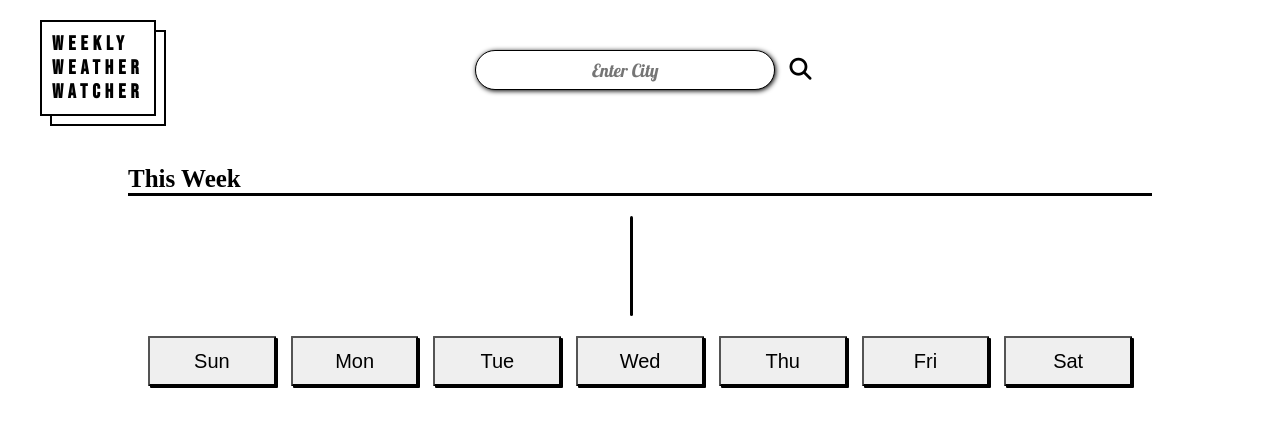
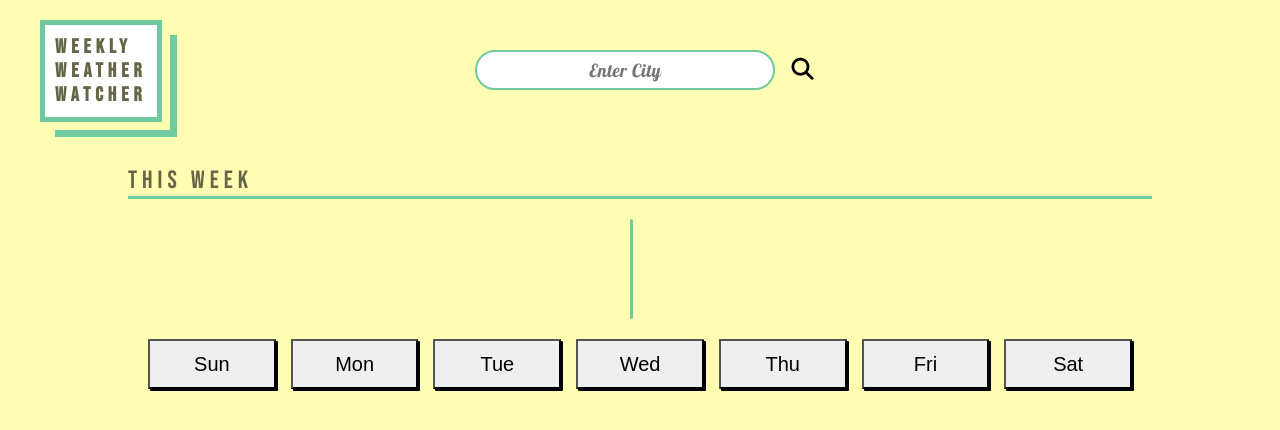
Before and after one commit to karldreta/WeatherApp-OdinProject, a website built with webpack: page src/template.html in a window 1280 px wide. Built offline with nearby package versions, Linux system fonts and the light colour scheme.

Commit message:
Style head, main, week details

```diff
--- a/src/styles.css
+++ b/src/styles.css
@@ -32,6 +32,7 @@ body {
   display: flex;
   flex-direction: column;
   align-items: center;
+  background-color: var(--bg-color);
 }
 header#header {
   position: relative;
@@ -47,11 +48,12 @@ header#header {
 }
 
 #header > .titleContainer {
-  border: 2px solid #000;
+  border: 5px solid var(--primary-color);
   box-shadow:
-    10px 10px 0 -2px #fff,
-    10px 10px #000;
+    10px 10px 0 -2px var(--bg-color),
+    15px 15px var(--primary-color);
   background-color: #fff;
+  color: var(--text-color);
   width: fit-content;
   height: auto;
   display: flex;
@@ -79,12 +81,17 @@ form > #inputLocation {
   text-align: center;
   font-size: 18px;
   outline: none;
-  border: 1px solid black;
-  box-shadow: 1px 1px 5px black;
+  border: 2px solid var(--primary-color);
   border-radius: 20px;
   font-family: "Lobster", sans-serif;
   font-weight: 400;
   font-style: normal;
+  letter-spacing: 0.5px;
+}
+
+form > #inputLocation:hover,
+form > #inputLocation:focus {
+  box-shadow: 10px 10px #000;
 }
 
 form #searchLocation {
@@ -95,7 +102,7 @@ form #searchLocation {
   cursor: pointer;
   outline: none;
   font-size: 22px;
-  transform: translateX(30%);
+  transform: translateX(40%);
 }
 
 main {
@@ -110,7 +117,7 @@ main {
 }
 
 main > #weatherInfoContainer {
-  border-top: 3px solid black;
+  border-top: 3px solid var(--primary-color);
   width: 80vw;
   display: flex;
   flex-direction: column;
@@ -121,6 +128,11 @@ main > #weatherInfoContainer {
 h2.titleHeader {
   align-self: baseline;
   font-size: 25px;
+  font-family: "Bebas Neue", sans-serif;
+  letter-spacing: 5px;
+  font-weight: 400;
+  font-style: normal;
+  color: var(--text-color);
 }
 
 /* Below: Grid */
@@ -136,6 +148,12 @@ main > #weatherInfoContainer > #currentWeekInfo {
   justify-content: center;
   row-gap: 10px;
   position: relative;
+  font-family: "Lobster", sans-serif;
+  font-weight: 400;
+  font-size: 16px;
+  font-style: normal;
+  letter-spacing: 1px;
+  color: var(--text-color);
 }
 
 main > #weatherInfoContainer > #currentWeekInfo::before {
@@ -145,17 +163,28 @@ main > #weatherInfoContainer > #currentWeekInfo::before {
   bottom: 0;
   left: 49%;
   width: 3px;
-  background-color: black;
+  background-color: var(--primary-color);
   border-radius: 2px;
 }
 
 .span.temp {
   width: max-content;
+  height: max-content;
   grid-row: 1 / 5;
   text-align: center;
   justify-self: center;
-  font-size: 50px;
+  font-size: 70px;
   cursor: pointer;
+  font-family: "Bebas Neue", sans-serif;
+  letter-spacing: 5px;
+  font-weight: 400;
+  font-style: normal;
+  color: var(--warning-color);
+  padding: 20px;
+}
+
+.span.temp:hover {
+  text-shadow: 4px 4px var(--primary-color);
 }
 
 /* Below: buttons */
```
